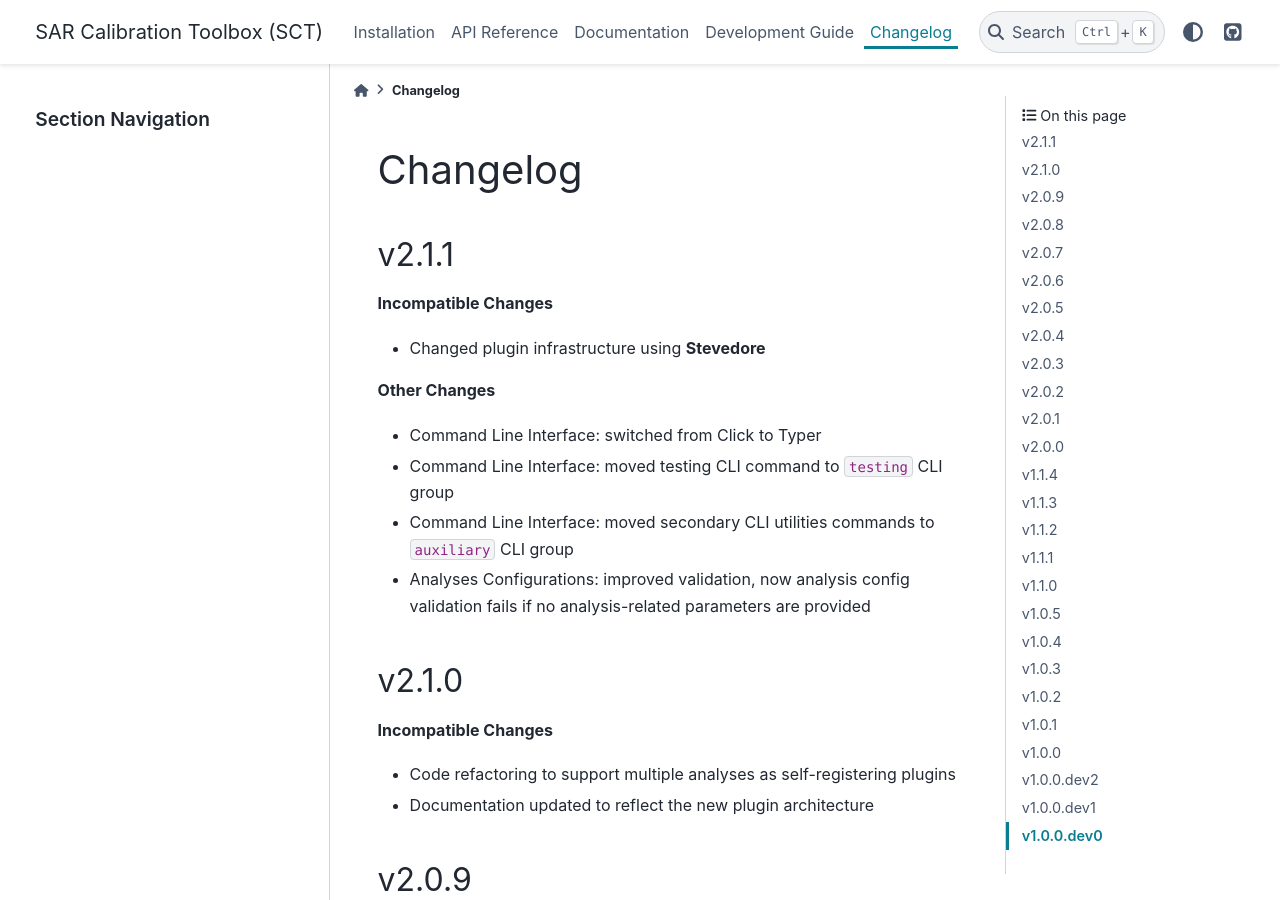
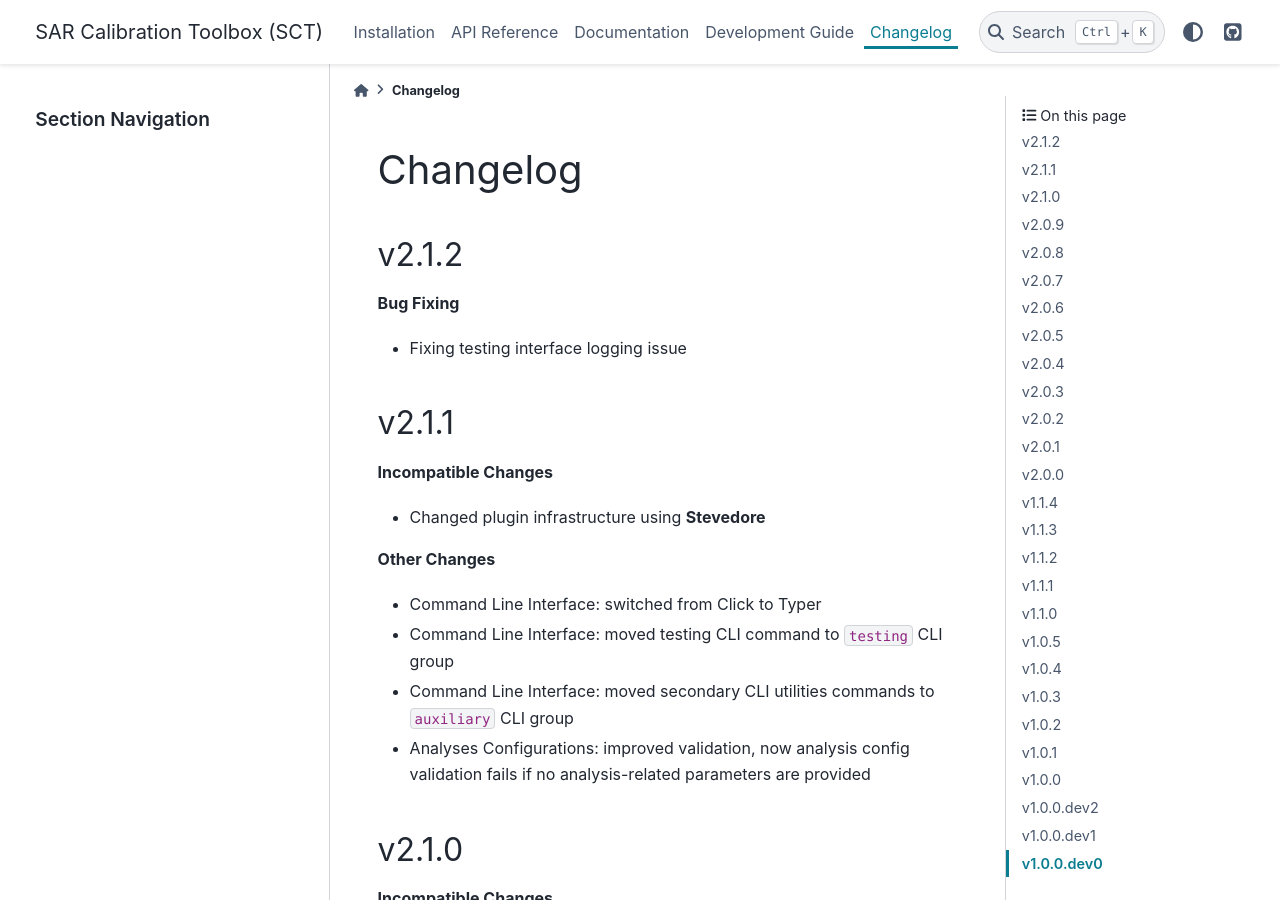
Before and after one commit to aresys-srl/sct, a Sphinx documentation site: the page built from docs/source/changelog.rst, in a window 1280 px wide and 900 px high. Built offline with Sphinx 7.4.7 and the PyData theme 0.15.4, drawn with Linux system fonts in a browser that asks for light colours.

Commit message:
fixing testing interface logging issue

```diff
--- a/docs/source/changelog.rst
+++ b/docs/source/changelog.rst
@@ -1,5 +1,12 @@
 Changelog
 =========
+
+v2.1.2
+------
+
+**Bug Fixing**
+
+- Fixing testing interface logging issue
 
 v2.1.1
 ------
```
Also changed, not shown: 1 other file.
